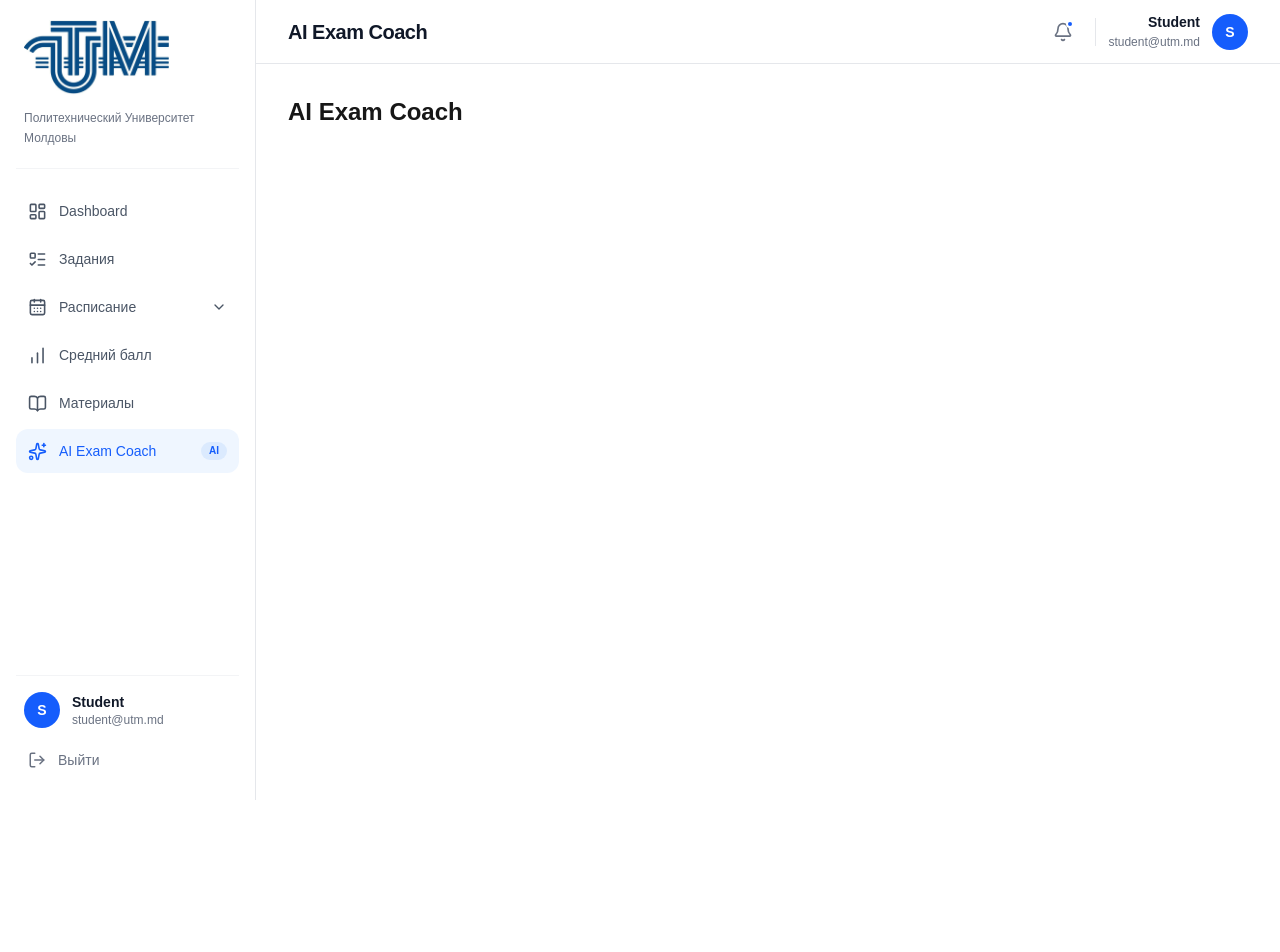
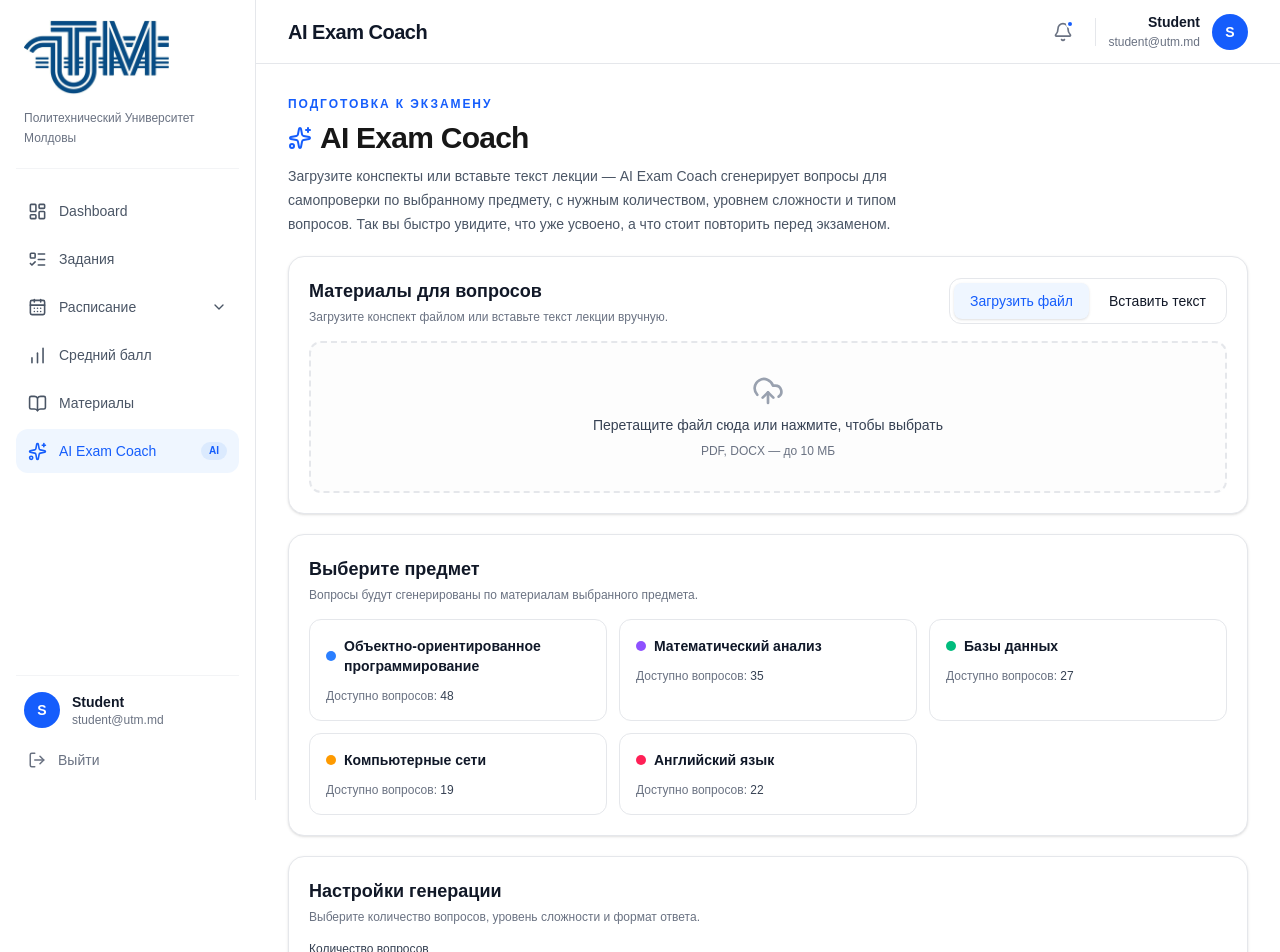
Before and after one commit to FruktoviiFrukt/studyflow, a Next.js app: page /ai-coach in a window 1280 px wide. Shown: the top 952 px of the page. Before the commit the page ends 800 px from the top, so only its background shows below. Built offline with nearby package versions, Linux system fonts and the light colour scheme.

Commit message:
feat: wire up ai exam coach page

```diff
--- a/app/ai-coach/page.tsx
+++ b/app/ai-coach/page.tsx
@@ -1,3 +1,8 @@
+import type { Metadata } from "next";
+import AiCoach from "@/components/ai-coach/ai-coach";
+
+export const metadata: Metadata = { title: "AI Exam Coach | StudyHub" };
+
 export default function AiCoachPage() {
-  return <h1 className="text-2xl font-bold">AI Exam Coach</h1>;
+  return <AiCoach />;
 }
--- /dev/null
+++ b/components/ai-coach/ai-coach.tsx
@@ -0,0 +1,76 @@
+"use client";
+
+import { useState } from "react";
+import { Sparkles } from "lucide-react";
+import NotesInput from "./notes-input";
+import SubjectSelect from "./subject-select";
+import GenerationSettings from "./generation-settings";
+import GenerateButton from "./generate-button";
+import {
+  getGenerationReadiness,
+  type Difficulty,
+  type QuestionType,
+} from "@/lib/ai-coach";
+
+export default function AiCoach() {
+  const [noteFile, setNoteFile] = useState<File | null>(null);
+  const [noteText, setNoteText] = useState("");
+  const [selectedSubjectId, setSelectedSubjectId] = useState<string | null>(
+    null,
+  );
+  const [questionCount, setQuestionCount] = useState(10);
+  const [difficulty, setDifficulty] = useState<Difficulty>("medium");
+  const [questionType, setQuestionType] = useState<QuestionType>("single");
+
+  const hasNotes = noteFile !== null || noteText.trim().length > 0;
+  const hasSubject = selectedSubjectId !== null;
+  const { canGenerate, hint } = getGenerationReadiness({
+    hasSubject,
+    hasNotes,
+  });
+
+  return (
+    <div className="mx-auto max-w-[1440px] space-y-5">
+      <div>
+        <p className="mb-2 text-xs font-semibold uppercase tracking-[0.16em] text-blue-600">
+          Подготовка к экзамену
+        </p>
+        <div className="flex items-center gap-2">
+          <Sparkles aria-hidden="true" className="size-6 text-blue-600" />
+          <h2 className="text-2xl font-bold tracking-tight sm:text-3xl">
+            AI Exam Coach
+          </h2>
+        </div>
+        <p className="mt-2 max-w-2xl text-sm leading-6 text-gray-600">
+          Загрузите конспекты или вставьте текст лекции — AI Exam Coach
+          сгенерирует вопросы для самопроверки по выбранному предмету, с нужным
+          количеством, уровнем сложности и типом вопросов. Так вы быстро
+          увидите, что уже усвоено, а что стоит повторить перед экзаменом.
+        </p>
+      </div>
+
+      <NotesInput
+        file={noteFile}
+        onFileChange={setNoteFile}
+        text={noteText}
+        onTextChange={setNoteText}
+      />
+
+      <SubjectSelect
+        selectedSubjectId={selectedSubjectId}
+        onSelect={setSelectedSubjectId}
+      />
+
+      <GenerationSettings
+        questionCount={questionCount}
+        onQuestionCountChange={setQuestionCount}
+        difficulty={difficulty}
+        onDifficultyChange={setDifficulty}
+        questionType={questionType}
+        onQuestionTypeChange={setQuestionType}
+      />
+
+      <GenerateButton canGenerate={canGenerate} hint={hint} />
+    </div>
+  );
+}
```
